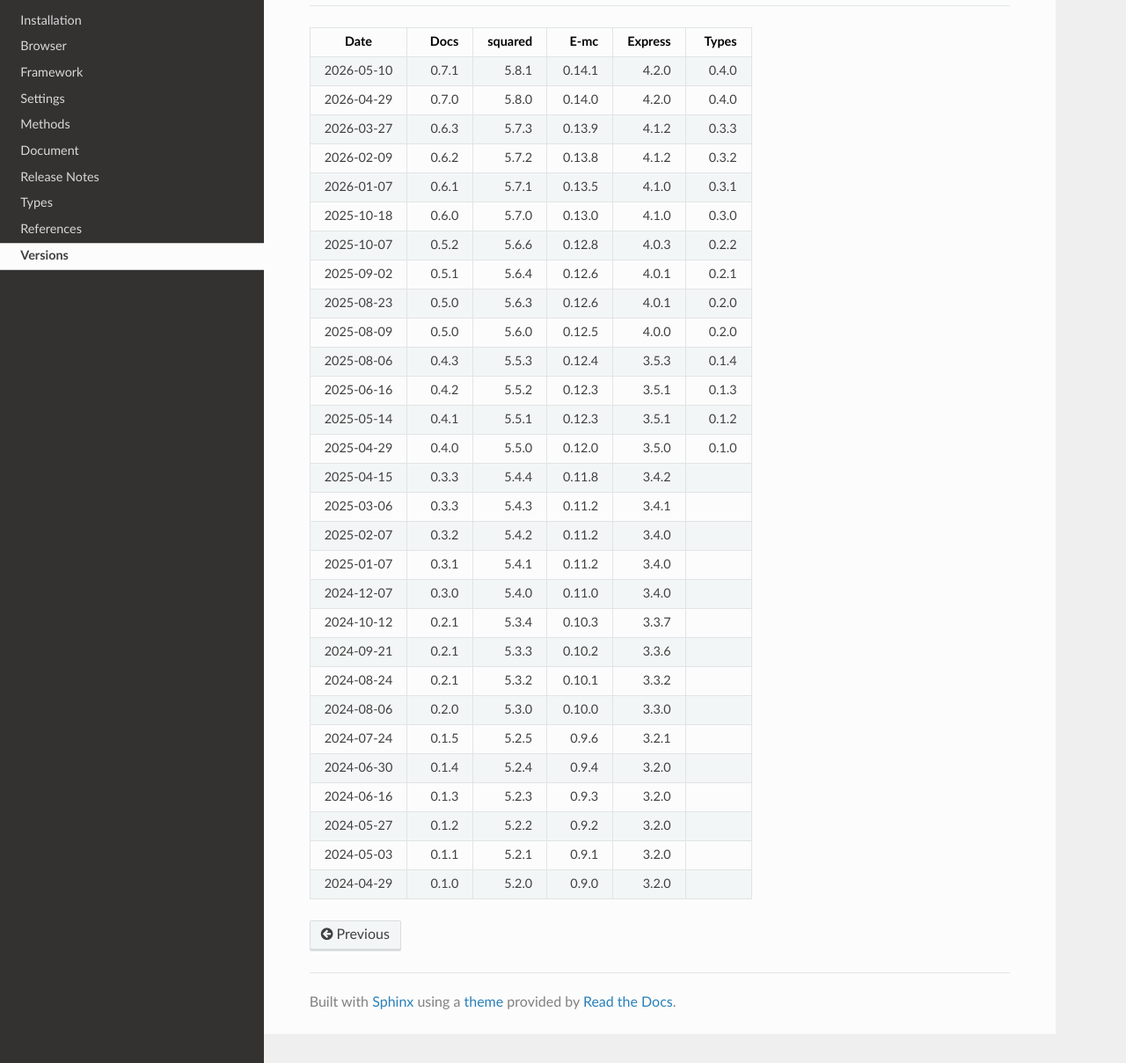
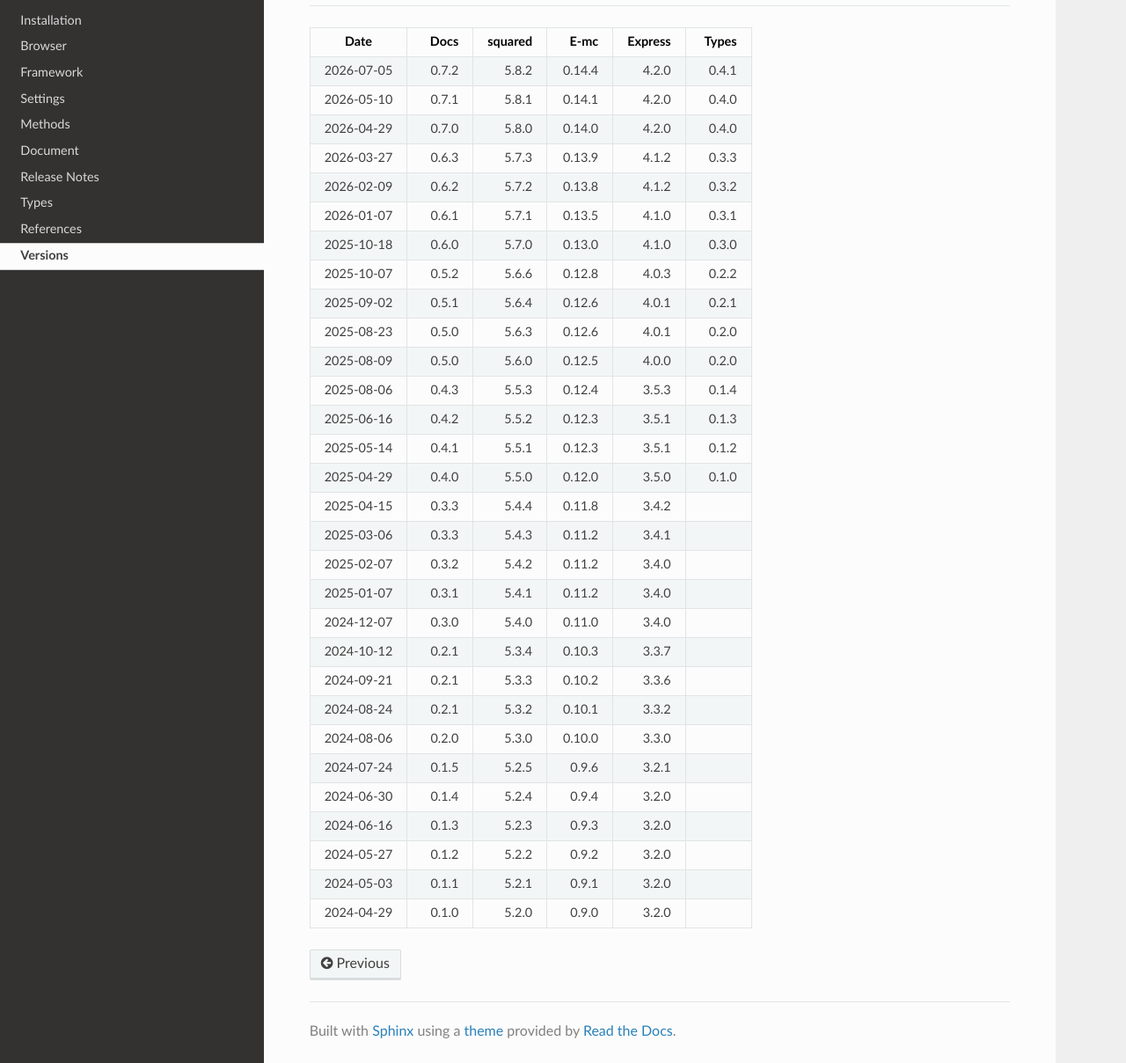
Before and after one commit to anpham6/android-docs, a Sphinx documentation site: the page built from source/versions.rst, in a window 1280 px wide and 1342 px high, cut to the strip 134-1342 px from the top of the window. Shown: the whole strip at 88% size. Built offline with Sphinx 7.4.7 and the Read the Docs theme 3.1.0, drawn with Linux system fonts in a browser that asks for light colours.

Commit message:
Publish: android-docs @ 0.7.2

```diff
--- a/source/conf.py
+++ b/source/conf.py
@@ -9,7 +9,7 @@
 project = 'squared'
 copyright = 'squared 2026'
 author = 'An Pham'
-release = '5.8.1'
+release = '5.8.2'
 
 # -- General configuration ---------------------------------------------------
 # https://www.sphinx-doc.org/en/master/usage/configuration.html#general-configuration
--- a/source/versions.rst
+++ b/source/versions.rst
@@ -7,6 +7,7 @@ Versions
 ========== ======== ======== ======== ======== ========
    Date      Docs    squared     E-mc  Express    Types
 ========== ======== ======== ======== ======== ========
+2026-07-05    0.7.2    5.8.2   0.14.4    4.2.0    0.4.1
 2026-05-10    0.7.1    5.8.1   0.14.1    4.2.0    0.4.0
 2026-04-29    0.7.0    5.8.0   0.14.0    4.2.0    0.4.0
 2026-03-27    0.6.3    5.7.3   0.13.9    4.1.2    0.3.3
```
Also changed, not shown: README.md (+1 -0 lines).
